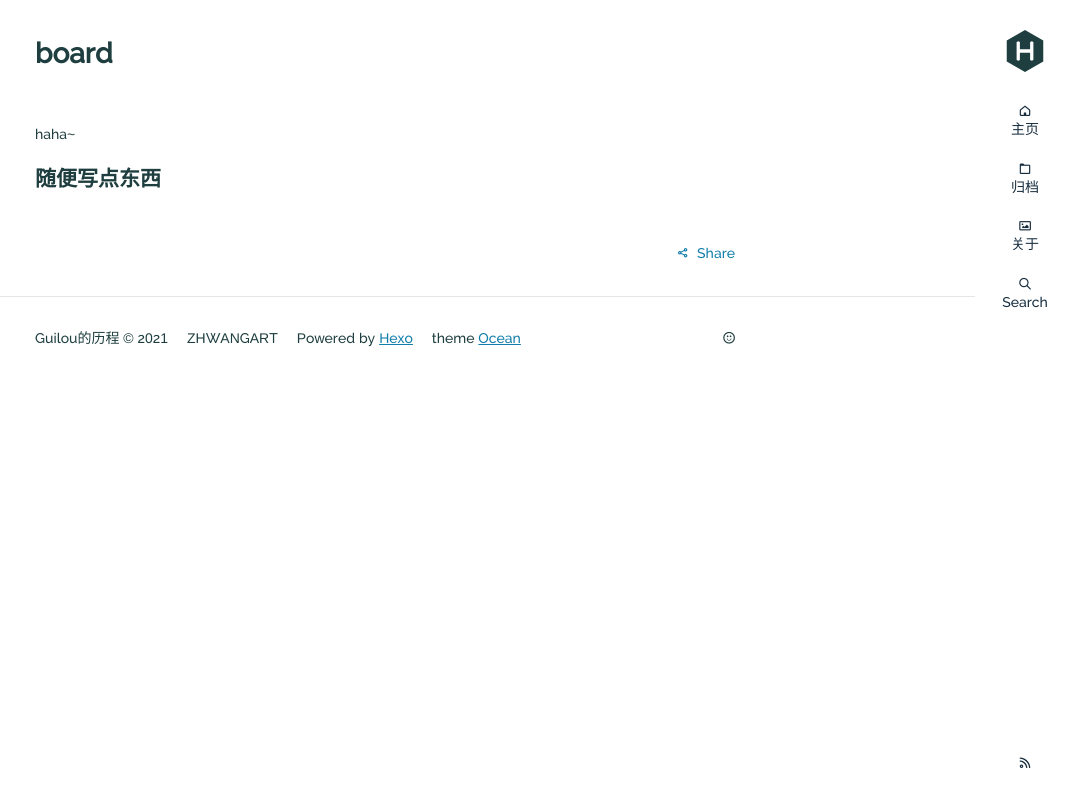
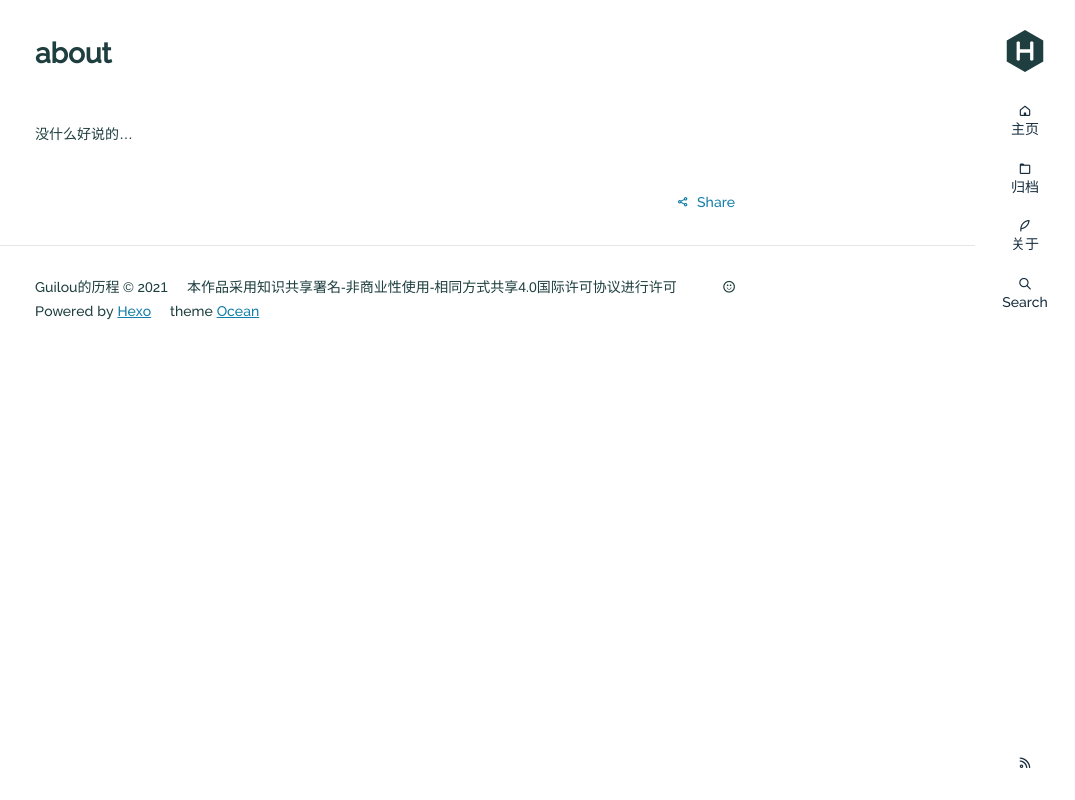
Before and after one commit to Guiloual/Guiloual.github.io, a plain HTML site: page about/index.html in a window 1280 px wide. Shown: the whole page, without its empty margins (205-1280 px from the left). Drawn offline with Linux system fonts and the light colour scheme; some packages are replaced by stand-ins of ours; a script that the page names is missing; files whose address does not match are found by name.

Commit message:
Site updated: 2021-12-28 23:08:58

```diff
--- a/board/index.html
+++ b/about/index.html
@@ -10,7 +10,7 @@
   <meta name="description" content="知识，分享，成长">
 
   <title>
-    board |
+    about |
 
     Guilou的历程
   </title>
@@ -43,7 +43,7 @@
 
 
 <h1 class="article-title" itemprop="name">
-  board
+  about
 </h1>
 
 
@@ -59,12 +59,12 @@
 
 
 
-      <p>haha~</p>
-<h2 id="随便写点东西"><a href="#随便写点东西" class="headerlink" title="随便写点东西"></a>随便写点东西</h2>
+      <p>没什么好说的…</p>
+
 
     </div>
     <footer class="article-footer">
-      <a data-url="http://guiloual.github.io/board/index.html" data-id="ckxq8du1z0000xouo2zr57o09" class="article-share-link">
+      <a data-url="http://guiloual.github.io/about/index.html" data-id="ckxq8vmff0000vguoei6rcdjv" class="article-share-link">
         Share
       </a>
 
@@ -92,7 +92,7 @@
     <ul class="list-inline">
       <li>Guilou的历程 &copy; 2021</li>
 
-        <li>ZHWANGART</li>
+        <li>本作品采用知识共享署名-非商业性使用-相同方式共享4.0国际许可协议进行许可</li>
 
       <li>Powered by <a href="http://hexo.io/" target="_blank">Hexo</a></li>
       <li>theme  <a target="_blank" rel="noopener" href="https://github.com/zhwangart/hexo-theme-ocean">Ocean</a></li>
@@ -119,7 +119,7 @@
     </li>
 
     <li class="nav-item">
-      <a class="nav-item-link" href="/gallery">关于</a>
+      <a class="nav-item-link" href="/about">关于</a>
     </li>
 
     <li class="nav-item">
--- a/css/style.css
+++ b/css/style.css
@@ -2450,7 +2450,7 @@ pre .javascript .function {
   content: '\f12a';
 }
 .navbar .nav.nav-main .nav-item:nth-child(3) .nav-item-link::before {
-  content: '\f1a9';
+  content: '\f174';
 }
 .navbar-bottom {
   position: absolute;
```
Also changed, not shown: 2021/12/28/2021-12-28第一步/index.html (+3 -3 lines), archives/2021/12/index.html (+2 -2 lines), archives/2021/index.html (+2 -2 lines), archives/index.html (+2 -2 lines), index.html (+3 -3 lines).
